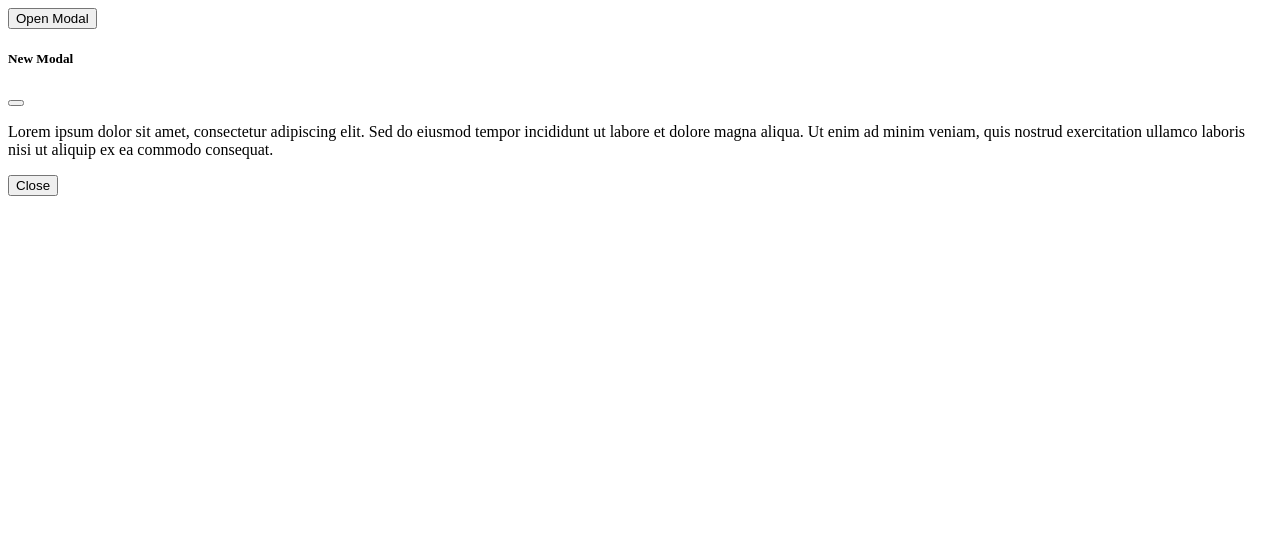
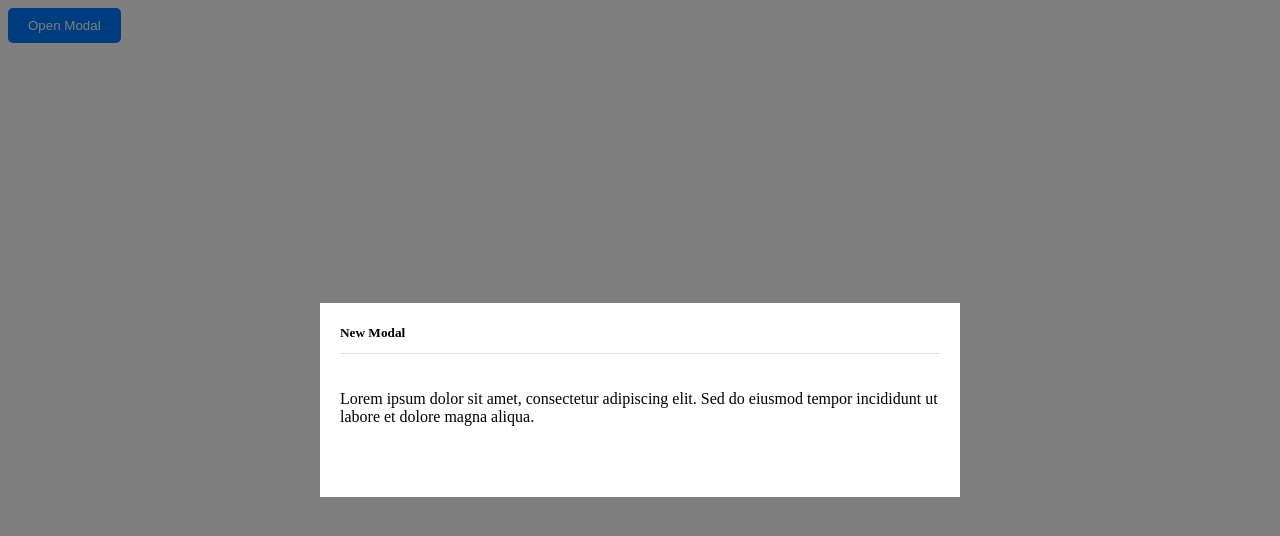
Before and after one commit to acciojob/bootstrap-modals-M74-dot, a website: page main.html in a window 1280 px wide. Both pictures are taken after a click on the button "Open Modal". Drawn offline with Linux system fonts and the light colour scheme.

Commit message:
created a submission

```diff
--- a/main.html
+++ b/main.html
@@ -8,25 +8,24 @@
 
 <body>
 	<!-- the entire body must be written by student -->
-	<button id="open-modal" class="btn btn-primary">Open Modal</button>
+<button id="open-modal">Open Modal</button>
 
-<div class="modal fade" id="newton-modal" tabindex="-1" aria-labelledby="exampleModalLabel" aria-hidden="true">
-  <div class="modal-dialog modal-dialog-centered">
+<div id="newton-modal" class="modal">
+  <div class="modal-dialog">
     <div class="modal-content">
       <div class="modal-header">
-        <h5 class="modal-title" id="exampleModalLabel">New Modal</h5>
-        <button type="button" class="btn-close" data-bs-dismiss="modal" aria-label="Close"></button>
+        <h5 class="modal-title">New Modal</h5>
+        <button type="button" class="btn-close close-modal" aria-label="Close"></button>
       </div>
       <div class="modal-body">
-        <p>Lorem ipsum dolor sit amet, consectetur adipiscing elit. Sed do eiusmod tempor incididunt ut labore et dolore magna aliqua. Ut enim ad minim veniam, quis nostrud exercitation ullamco laboris nisi ut aliquip ex ea commodo consequat.</p>
+        <p>Lorem ipsum dolor sit amet, consectetur adipiscing elit. Sed do eiusmod tempor incididunt ut labore et dolore magna aliqua.</p>
       </div>
       <div class="modal-footer">
-        <button type="button" class="btn btn-secondary" data-bs-dismiss="modal">Close</button>
+        <button type="button" class="btn btn-secondary close-modal">Close</button>
       </div>
     </div>
   </div>
 </div>
-
     <script type="text/javascript" src="./script.js">
 </script>
 
--- a/script.js
+++ b/script.js
@@ -1,6 +1,15 @@
-//your code here
-var myModal = new bootstrap.Modal(document.getElementById('newton-modal'));
+document.addEventListener("DOMContentLoaded", function() {
+  var openModalButton = document.getElementById("open-modal");
+  var modal = document.getElementById("newton-modal");
+  var closeModalButtons = document.querySelectorAll(".close-modal");
 
-  document.getElementById('open-modal').addEventListener('click', function () {
-    myModal.show();
+  openModalButton.addEventListener("click", function() {
+    modal.style.display = "block";
   });
+
+  closeModalButtons.forEach(function(button) {
+    button.addEventListener("click", function() {
+      modal.style.display = "none";
+    });
+  });
+});
--- a/styles.css
+++ b/styles.css
@@ -1,2 +1,56 @@
 
 /* Your CSS Code here. */
+.modal {
+  display: none;
+  position: fixed;
+  z-index: 9999;
+  left: 0;
+  top: 0;
+  width: 100%;
+  height: 100%;
+  background-color: rgba(0, 0, 0, 0.5);
+}
+
+.modal-dialog {
+  position: absolute;
+  left: 50%;
+  top: 50%;
+  transform: translate(-50%, -50%);
+  background-color: #fff;
+  padding: 20px;
+}
+
+.modal-header {
+  display: flex;
+  justify-content: space-between;
+  align-items: center;
+  border-bottom: 1px solid #ddd;
+  padding-bottom: 10px;
+}
+
+.modal-header h5 {
+  margin: 0;
+}
+
+.modal-body {
+  padding-top: 20px;
+}
+
+.modal-footer {
+  text-align: right;
+}
+
+.close-modal {
+  background-color: transparent;
+  border: none;
+  cursor: pointer;
+}
+
+button {
+  padding: 10px 20px;
+  background-color: #007bff;
+  color: #fff;
+  border: none;
+  border-radius: 5px;
+  cursor: pointer;
+}
```
